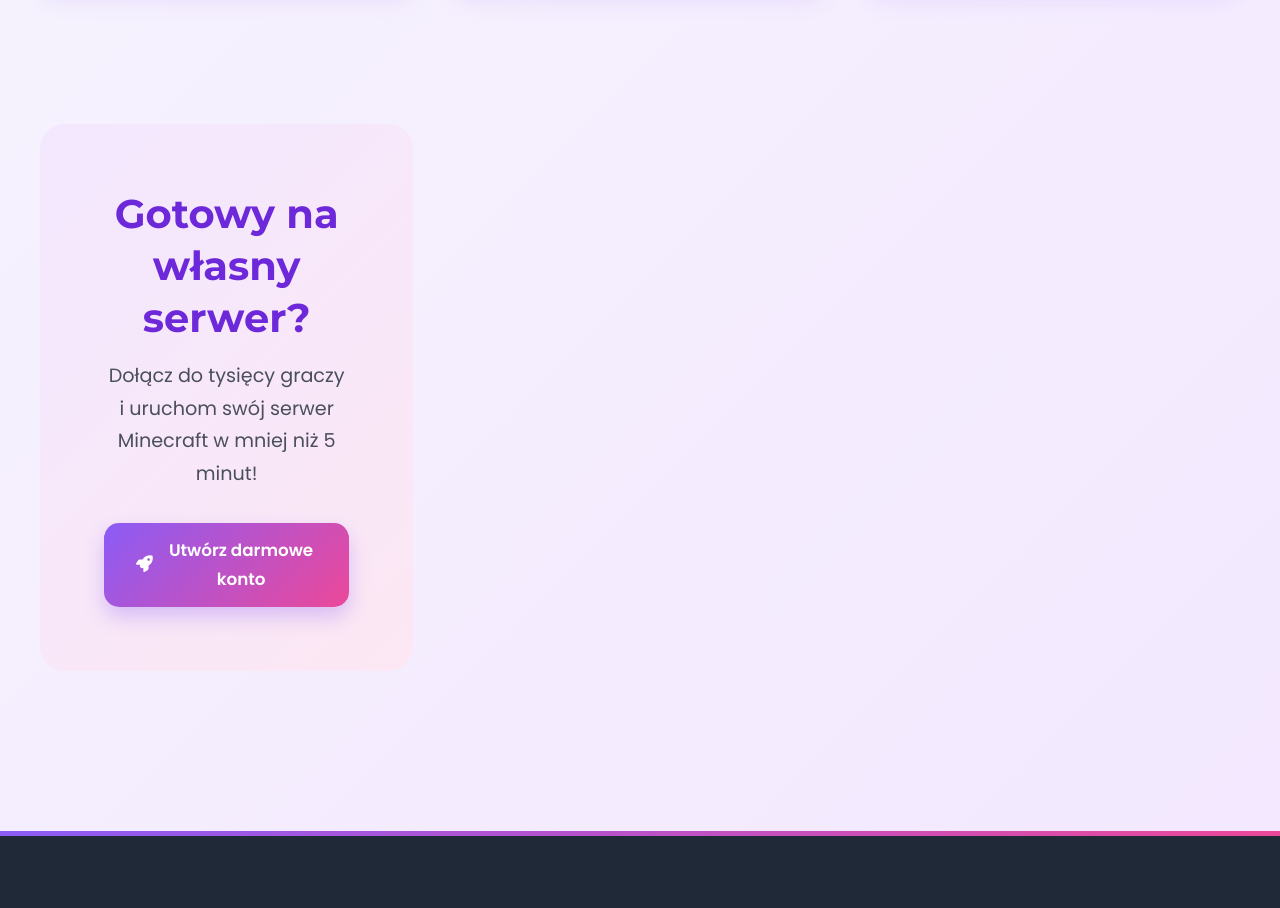
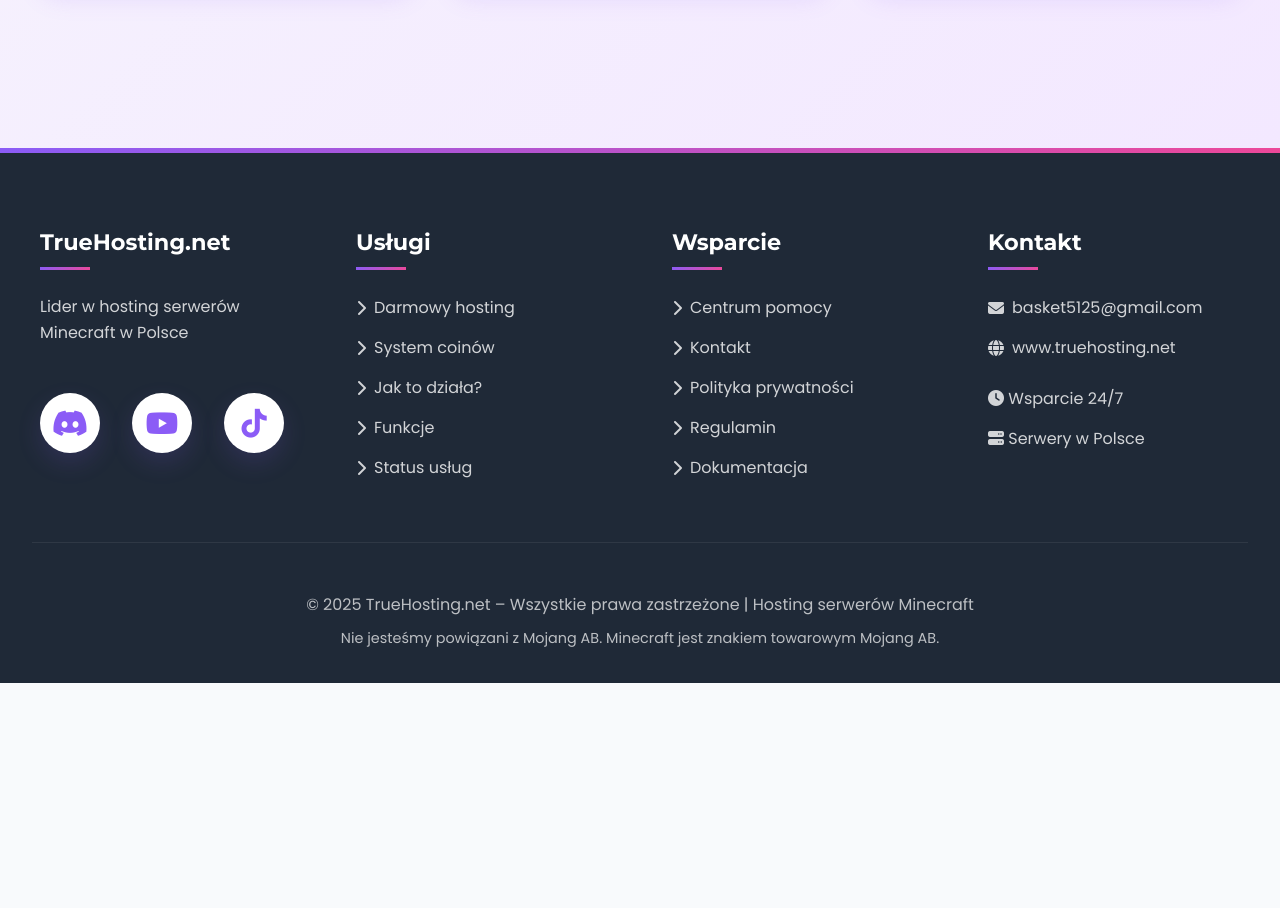
Before and after one commit to Basket5125/TrueHosting.net-site, a website: page darmowy-serwer.html in a window 1280 px wide. Shown: the part 2260-3168 px from the top of the page. After the commit the page ends 2943 px from the top, so only its background shows below. Drawn offline with Linux system fonts and the light colour scheme.

Commit message:
Remove call-to-action for server signup
Removed call-to-action section for creating a free account.

```diff
--- a/darmowy-serwer.html
+++ b/darmowy-serwer.html
@@ -120,14 +120,6 @@
                 <h4>Dla małych społeczności</h4>
                 <p>Idealny na serwery z przyjaciółmi, małe społeczności lub testowanie pluginów.</p>
             </div>
-
-        <div class="cta-section">
-            <h2>Gotowy na własny serwer?</h2>
-            <p>Dołącz do tysięcy graczy i uruchom swój serwer Minecraft w mniej niż 5 minut!</p>
-            <a href="https://dash.truehosting.net/" class="btn-primary">
-                <i class="fas fa-rocket"></i> Utwórz darmowe konto
-            </a>
-        </div>
     </section>
 
     <!-- FOOTER -->
```
